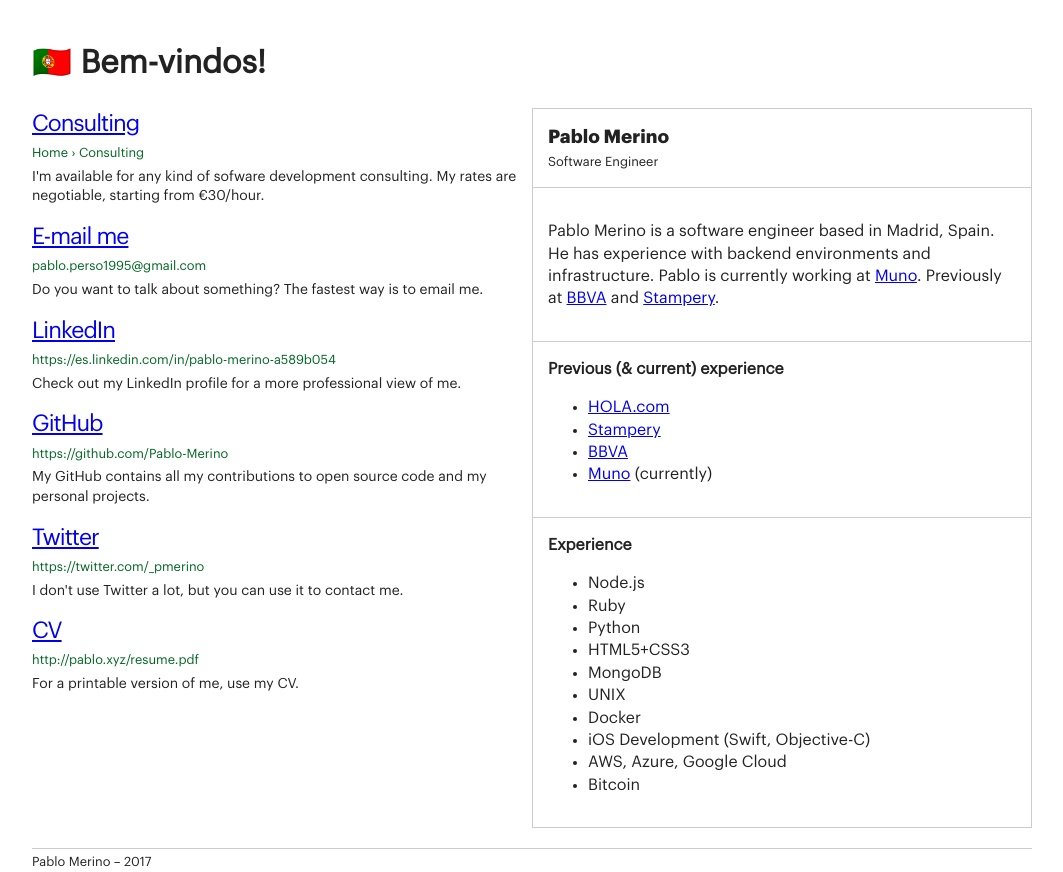
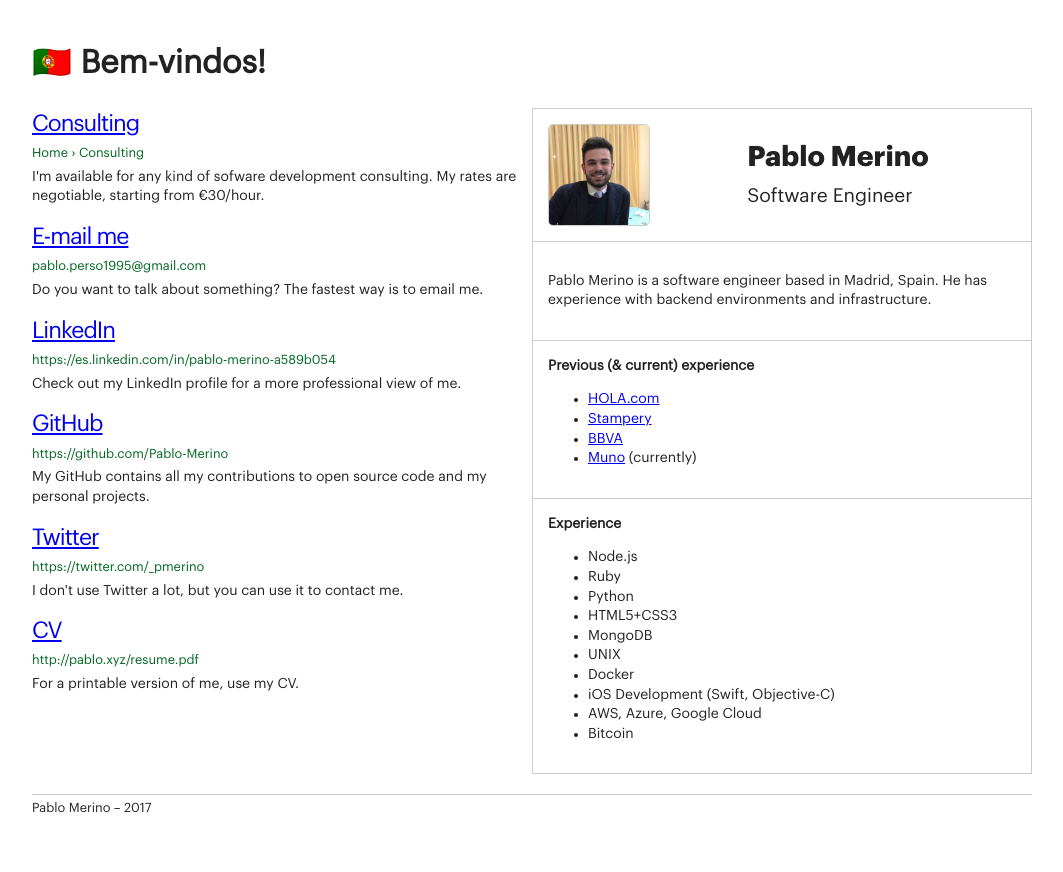
Before and after one commit to Pablo-Merino/pablo-merino.github.io, a plain HTML site: page index.html in a window 1280 px wide. Shown: the whole page, without its empty margins (108-1171 px from the left). After the commit the page ends 839 px from the top, so only its background shows below. Drawn offline with nearby package versions, Linux system fonts and the light colour scheme.

Commit message:
Added my pic

```diff
--- a/css/main.css
+++ b/css/main.css
@@ -119,6 +119,7 @@ a:hover {
 body {
     font-family: Graphik-Regular;
     padding-top:20px;
+    padding-bottom:20px;
     -webkit-font-smoothing: antialiased;
 }
 
@@ -198,10 +199,26 @@ main {
 
 .person-info .section h4 {
     margin:0;
+    font-size: 14px;
 }
 
 .person-info .section {
+    font-size: 14px;
     padding:15px;
+}
+
+.person-info .section .name-title-pic {
+    font-size: 24px;
+    display: flex;
+}
+.person-info .section .name-title-pic img.my-pic {
+    height: 100px;
+    margin-right:10px;
+    border-radius: 5px;
+    border:1px solid #ccc;
+}
+.person-info .section .name-title-pic div {
+    margin:auto;
 }
 
 .person-info .companies {
--- a/index.html
+++ b/index.html
@@ -54,12 +54,17 @@
                 <div class="column first-mobile">
                     <div class="person-info">
                         <div class="section">
-                            <h3>Pablo Merino</h3>
-                            <small>Software Engineer</small>
+                            <div class="name-title-pic">
+                                <img class="my-pic" src="./img/me.jpg" />
+                                <div>
+                                    <h3>Pablo Merino</h3>
+                                    <small>Software Engineer</small>
+                                </div>
+                            </div>
                         </div>
                         <hr/>
                         <div class="section">
-                            <p>Pablo Merino is a software engineer based in Madrid, Spain. He has experience with backend environments and infrastructure. Pablo is currently working at <a href="https://www.holamuno.com">Muno</a>. Previously at <a href="https://bbva.es">BBVA</a> and <a href="https://stampery.com">Stampery</a>.</p>
+                            <p>Pablo Merino is a software engineer based in Madrid, Spain. He has experience with backend environments and infrastructure.</p>
                         </div>
                         <hr/>
                         <div class="section">
```
Also changed, not shown: img/me.jpg (added).
